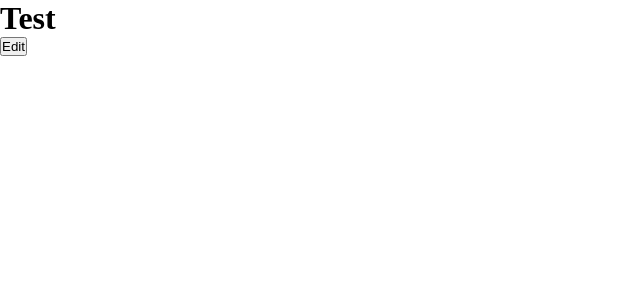
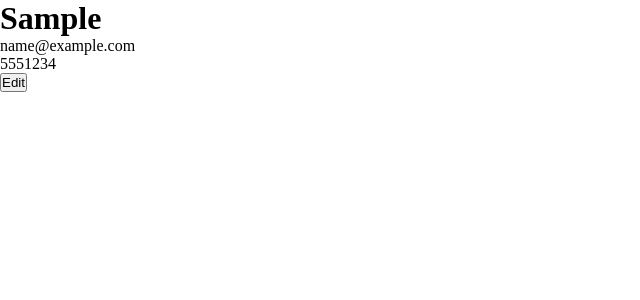
Before and after one commit to RichardGabelman/cv-application, a React (Vite) app: page / in a window 1280 px wide. Both pictures are taken after typing "Sample", "name@example.com", "5551234" into the empty fields and a click on the button "Submit". Shown: the top 300 px of the page, without its empty margins (0-640 px from the left). Built offline with nearby package versions, Linux system fonts and the light colour scheme.

Commit message:
Implement Contact submitted HTML structure

```diff
--- a/src/components/Contact.jsx
+++ b/src/components/Contact.jsx
@@ -9,12 +9,16 @@ function Contact({ submitted }) {
     console.log("Submitted");
 
     return (
-      <h1>Test</h1>
+      <div id="contactSection">
+        <h1>{name}</h1>
+        <p>{email}</p>
+        <p>{phoneNumber}</p>
+      </div>
     );
   }
 
   return (
-    <>
+    <div id="contactSection">
       <form>
         <legend>Contact Details</legend>
 
@@ -42,10 +46,12 @@ function Contact({ submitted }) {
           id="phone"
           name="phone"
           value={phoneNumber}
-          onChange={(event) => setPhoneNumber(event.target.value.replace(/[^0-9]/g, ""))}
+          onChange={(event) =>
+            setPhoneNumber(event.target.value.replace(/[^0-9]/g, ""))
+          }
         />
       </form>
-    </>
+    </div>
   );
 }
 
```
